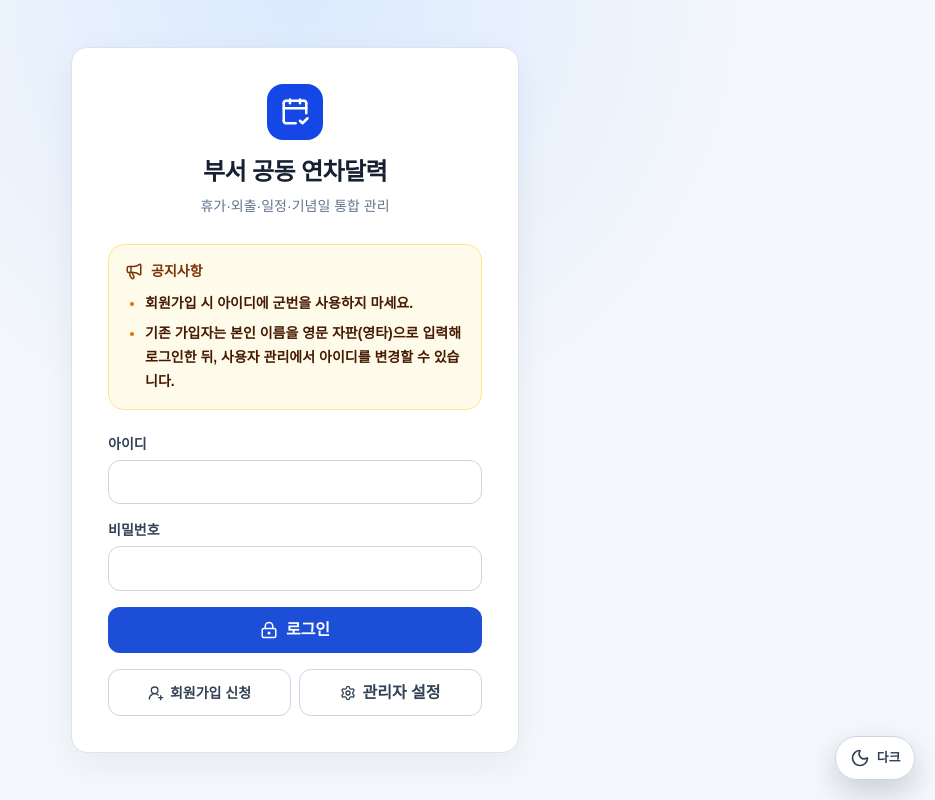
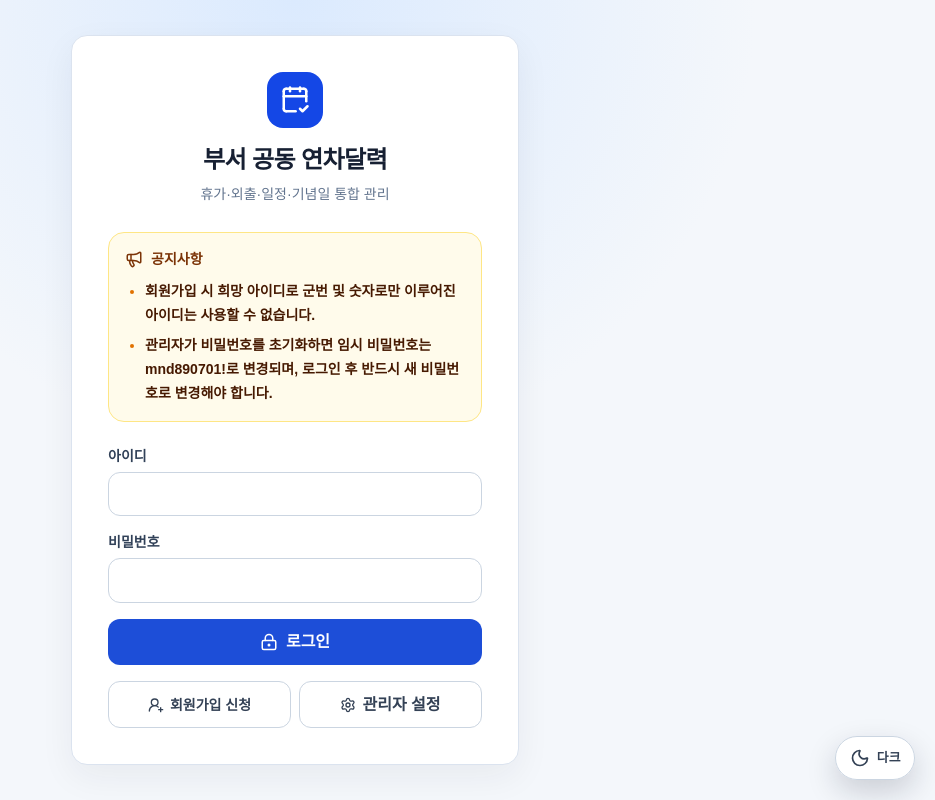
Before and after one commit to narahanj-dev/mnd, a Next.js app: page /login in a window 1280 px wide. Shown: the whole page, without its empty margins (345-1280 px from the left). Built offline with nearby package versions, Linux system fonts and the light colour scheme; no server answers.

Commit message:
로그인 공지사항 수정

```diff
--- a/app/login/page.tsx
+++ b/app/login/page.tsx
@@ -37,8 +37,8 @@ export default async function LoginPage({
             <h2 className="text-sm font-black">공지사항</h2>
           </div>
           <ul className="mt-2.5 space-y-1.5 pl-5 text-sm font-semibold leading-6 text-amber-950 marker:text-amber-600">
-            <li className="list-disc">회원가입 시 아이디에 군번을 사용하지 마세요.</li>
-            <li className="list-disc">기존 가입자는 본인 이름을 영문 자판(영타)으로 입력해 로그인한 뒤, 사용자 관리에서 아이디를 변경할 수 있습니다.</li>
+            <li className="list-disc">회원가입 시 희망 아이디로 군번 및 숫자로만 이루어진 아이디는 사용할 수 없습니다.</li>
+            <li className="list-disc">관리자가 비밀번호를 초기화하면 임시 비밀번호는 mnd890701!로 변경되며, 로그인 후 반드시 새 비밀번호로 변경해야 합니다.</li>
           </ul>
         </aside>
 
```
Also changed, not shown: 1 other file (tests, documents, lock files or other folders).
